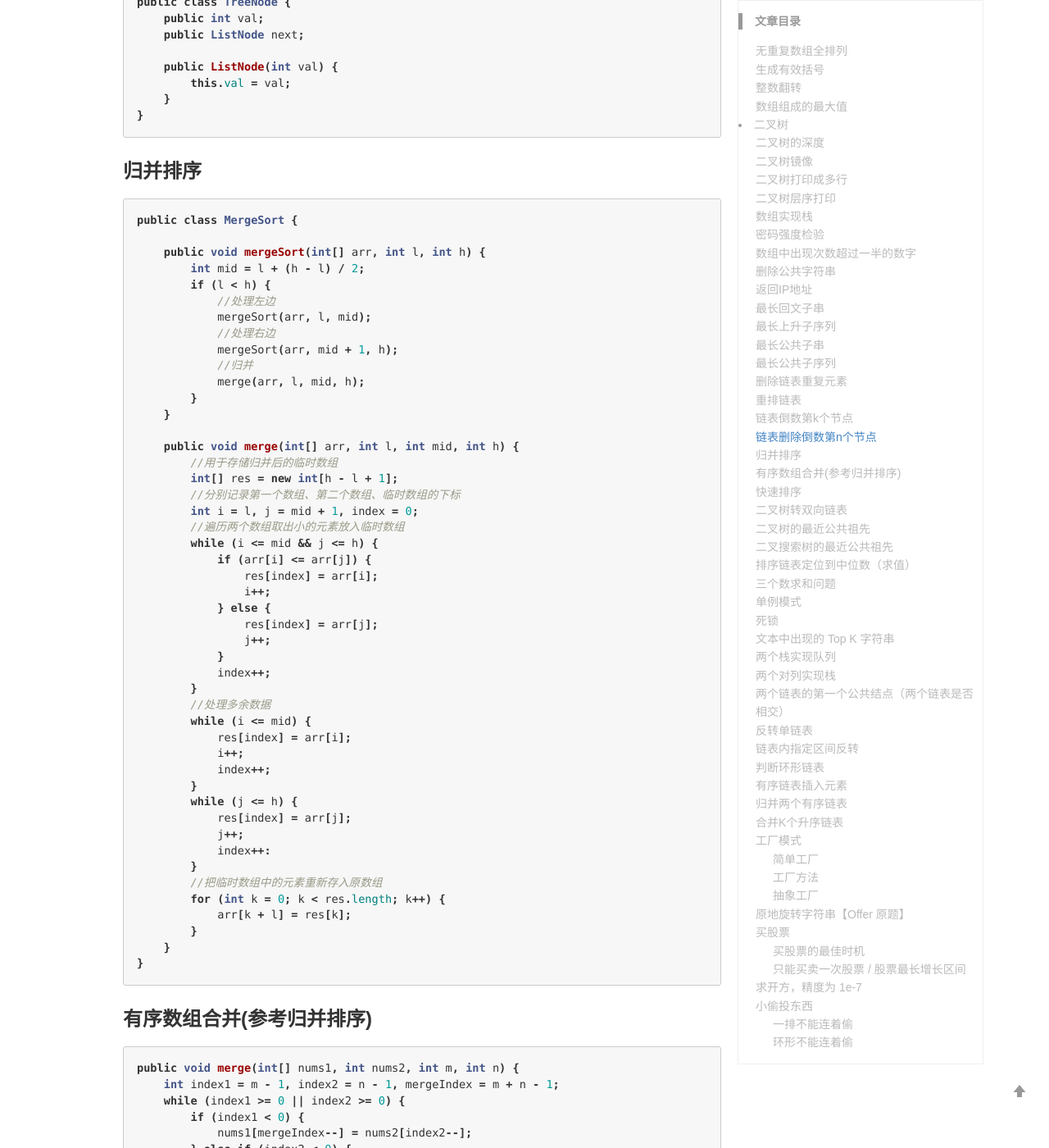
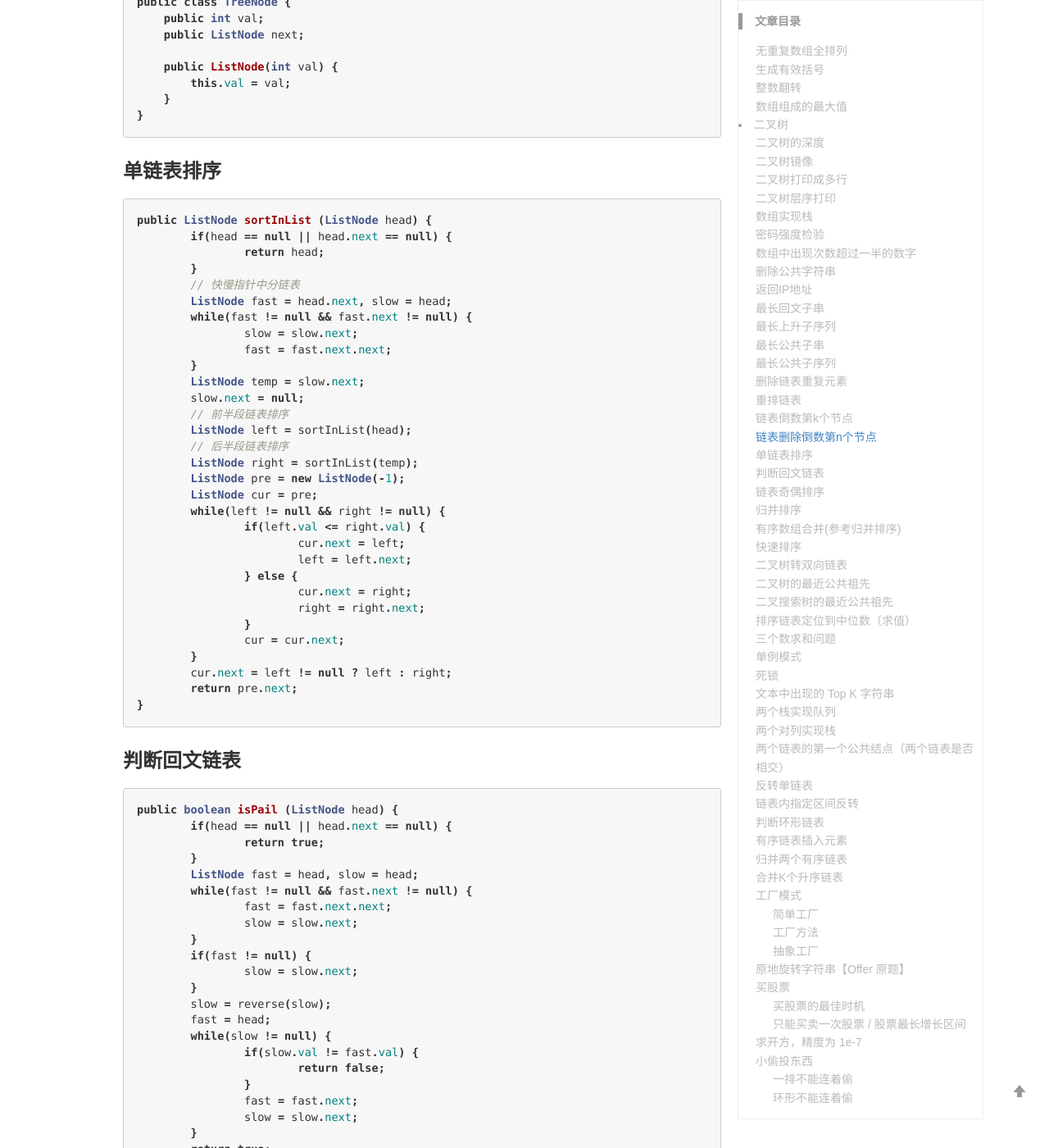
Before and after one commit to wangfei910/wangfei910.github.io, a Jekyll site: the page built from _posts/2019-10-3-常用算法.md, in a window 1280 px wide and 1400 px high, scrolled down 17773 px. Shown: the whole window at 82% size. Built offline with Jekyll 4.4.1, drawn with Linux system fonts in a browser that asks for light colours; comment, search, counter and statistics services are not loaded; some of the changed text lies outside the part shown.

Commit message:
Update 2019-10-3-常用算法.md

````diff
--- a/_posts/2019-10-3-常用算法.md
+++ b/_posts/2019-10-3-常用算法.md
@@ -874,6 +874,102 @@ public class TreeNode {
 }
 ```
 
+### 单链表排序
+```java
+public ListNode sortInList (ListNode head) {
+	if(head == null || head.next == null) {
+		return head;
+	}
+	// 快慢指针中分链表
+	ListNode fast = head.next, slow = head;
+	while(fast != null && fast.next != null) {
+		slow = slow.next;
+		fast = fast.next.next;
+	}
+	ListNode temp = slow.next;
+	slow.next = null;
+	// 前半段链表排序
+	ListNode left = sortInList(head);
+	// 后半段链表排序
+	ListNode right = sortInList(temp);
+	ListNode pre = new ListNode(-1);
+	ListNode cur = pre;
+	while(left != null && right != null) {
+		if(left.val <= right.val) {
+			cur.next = left;
+			left = left.next;
+		} else {
+			cur.next = right;
+			right = right.next;
+		}
+		cur = cur.next;
+	}
+	cur.next = left != null ? left : right;
+	return pre.next;
+}
+```
+
+### 判断回文链表
+```java
+public boolean isPail (ListNode head) {
+	if(head == null || head.next == null) {
+		return true;
+	}
+	ListNode fast = head, slow = head;
+	while(fast != null && fast.next != null) {
+		fast = fast.next.next;
+		slow = slow.next;
+	}
+	if(fast != null) {
+		slow = slow.next;
+	}
+	slow = reverse(slow);
+	fast = head;
+	while(slow != null) {
+		if(slow.val != fast.val) {
+			return false;
+		}
+		fast = fast.next;
+		slow = slow.next;
+	}
+	return true;
+}
+
+public ListNode reverse(ListNode head) {
+	ListNode pre = null;
+	ListNode cur = head;
+	while(cur != null) {
+		ListNode next = cur.next;
+		cur.next = pre;
+		pre = cur;
+		cur = next;
+	}
+	return pre;
+}
+```
+
+### 链表奇偶排序
+```java
+public ListNode oddEvenList (ListNode head) {
+	if(head == null || head.next == null) {
+		return head;
+	}
+	ListNode odd = head, even = head.next;
+	ListNode cur = even;
+	while(cur != null && cur.next != null) {
+		// 奇数链
+		odd.next = cur.next;
+		odd = odd.next;
+		// 偶数链
+		cur.next = odd.next;
+		cur = cur.next;
+	}
+	// 奇数链和偶数链拼接
+	odd.next = even;
+	return head;
+}
+```
+
 ### 归并排序
 ```java
 public class MergeSort {
````
